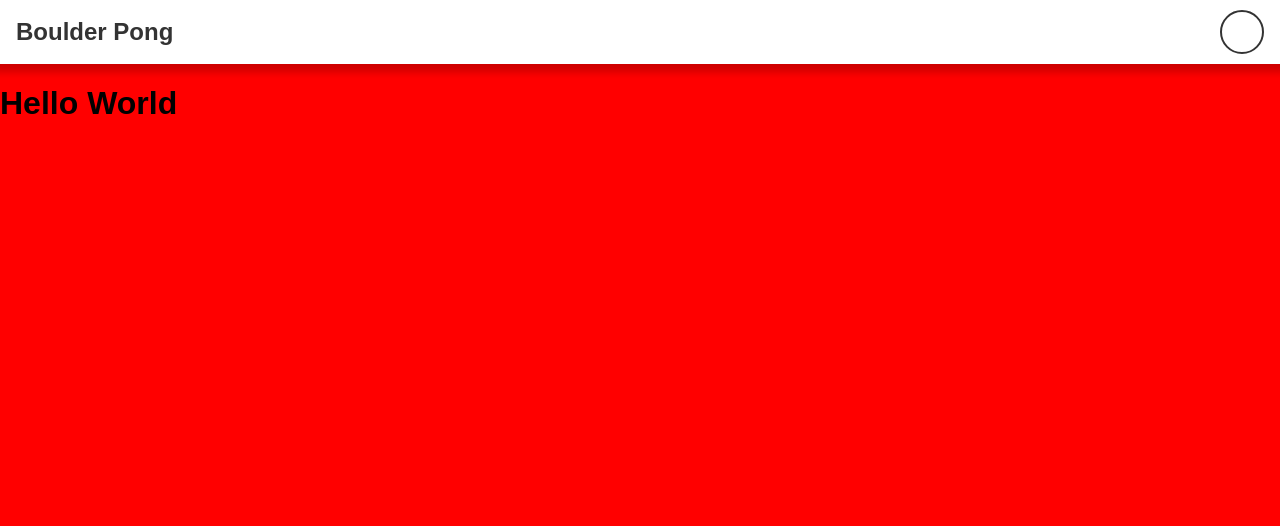
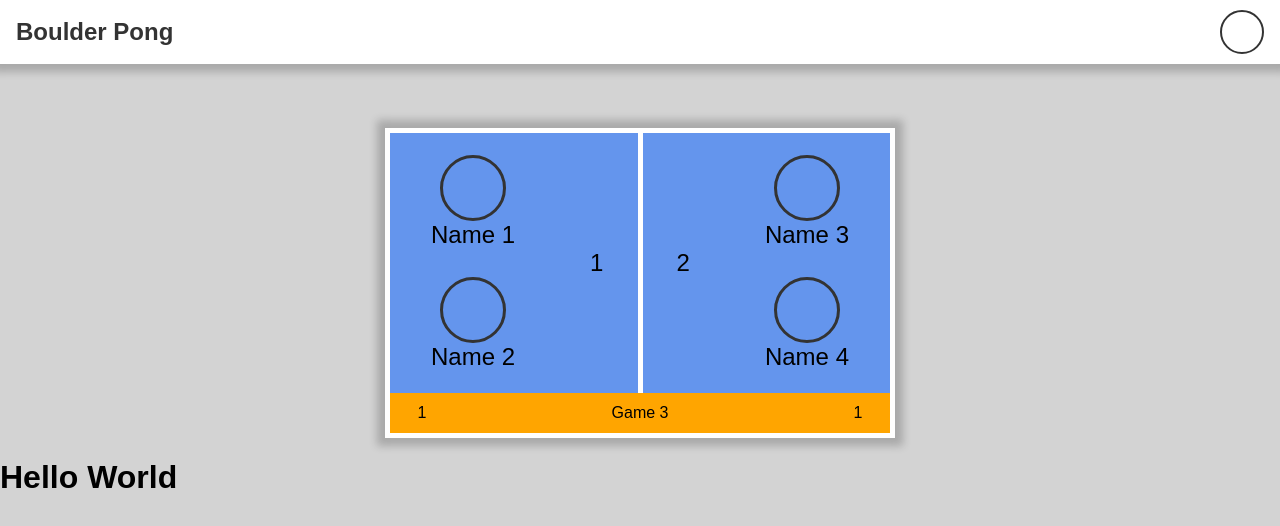
Before and after one commit to JustinWayneOlson/SmartPingPong, a React (Create React App) app: page / in a window 1280 px wide. Shown: the top 526 px of the page. Built offline with nearby package versions, Linux system fonts and the light colour scheme; the HTML template or start-up script is replaced by a standard one.

Commit message:
made scoreboard (#15)

```diff
--- a/src/App.css
+++ b/src/App.css
@@ -5,5 +5,5 @@
   width: 100vw;
   height: 100vh;
 
-  background-color: red;
+  background-color: lightgrey;
 }
--- a/src/App.js
+++ b/src/App.js
@@ -1,5 +1,6 @@
 import React, { Component } from 'react';
 import Navbar from './components/navbar/navbar.js'
+import Scoreboard from './components/scoreboard/scoreboard.js'
 
 import './App.css'
 
@@ -8,6 +9,7 @@ class App extends Component {
     return(
       <div className="App">
         <Navbar/>
+        <Scoreboard/>
         <h1> Hello World </h1>
       </div>
     )
--- /dev/null
+++ b/src/components/scoreboard/scoreboard.css
@@ -0,0 +1,101 @@
+.Scoreboard {
+  width: 500px;
+  height: 300px;
+  background-color: cornflowerblue;
+  border-style: solid;
+  border-width: thick;
+  border-color: white;
+  box-shadow: 0px 0px 8px 8px rgba(0,0,0,0.2);
+  align-self: center;
+  margin-top: 64px;
+
+  display: flex;
+  flex-direction: column;
+}
+
+.Scoreboard > .team-container {
+  display: flex;
+  flex-grow: 1;
+  flex-direction: row;
+}
+
+.Scoreboard > .team-container > .left-team {
+  border-right-style: solid;
+  border-width: thick;
+  border-color: white;
+}
+
+.Scoreboard > .team-container > .lesser-team-container {
+  flex-grow: 1;
+  display: flex;
+  flex-direction: row;
+}
+
+.Scoreboard > .team-container > .lesser-team-container > .name-container {
+  display: flex;
+  flex-direction: column;
+  flex-grow: 1;
+
+  align-items: center;
+  justify-content: center;
+
+  font-size: 24px;
+}
+
+.Scoreboard > .team-container > .lesser-team-container > .name-container > .player-container {
+  display: flex;
+  flex-grow: 0;
+  flex-shrink: 0;
+  flex-direction: column;
+
+  align-items: center;
+  justify-content: center;
+}
+
+.Scoreboard .player-avatar {
+  flex: 0 0 auto;
+
+  width: 60px;
+  height: 60px;
+  border: 3px solid #333333;
+  border-radius: 50%;
+  margin: auto 16px;
+}
+
+.Scoreboard > .team-container > .lesser-team-container > .score-container {
+  flex-grow: 1;
+
+  display: flex;
+  align-items: center;
+  justify-content: center;
+
+  font-size: 24px;
+}
+
+
+.Scoreboard > .game-container {
+  height: 40px;
+
+  display: flex;
+  flex-direction: row;
+
+  background-color: orange;
+
+}
+
+.Scoreboard > .game-container > .lesser-game-container {
+  display: flex;
+  flex-grow: 1;
+  align-items: center;
+  justify-content: center;
+}
+
+.Scoreboard > .game-container > .match-container {
+  width: 64px;
+  flex-grow: 0;
+  flex-shrink: 0;
+
+  display: flex;
+  align-items: center;
+  justify-content: center;
+}
--- /dev/null
+++ b/src/components/scoreboard/scoreboard.js
@@ -0,0 +1,59 @@
+import React, { Component } from 'react';
+
+import './scoreboard.css';
+
+class Scoreboard extends Component {
+  render() {
+    return (
+      <div className="Scoreboard">
+        <div className="team-container">
+          <div className="left-team lesser-team-container">
+            <div className="name-container">
+              <div className="player-container">
+                <div className="player-avatar"/>
+                {"Name 1"}
+              </div>
+              <br/>
+              <div className="player-container">
+                <div className="player-avatar"/>
+                {"Name 2"}
+              </div>
+            </div>
+            <div className="score-container">
+              {"1"}
+            </div>
+          </div>
+          <div className="right-team lesser-team-container">
+            <div className="score-container">
+              {"2"}
+            </div>
+            <div className="name-container">
+              <div className="player-container">
+                <div className="player-avatar"/>
+                {"Name 3"}
+              </div>
+              <br/>
+              <div className="player-container">
+                <div className="player-avatar"/>
+                {"Name 4"}
+              </div>
+            </div>
+          </div>
+        </div>
+        <div className="game-container">
+          <div className="match-container">
+            {"1"}
+          </div>
+          <div className="lesser-game-container">
+            {"Game 3"}
+          </div>
+          <div className="match-container">
+            {"1"}
+          </div>
+        </div>
+      </div>
+    );
+  }
+}
+
+export default Scoreboard;
```
